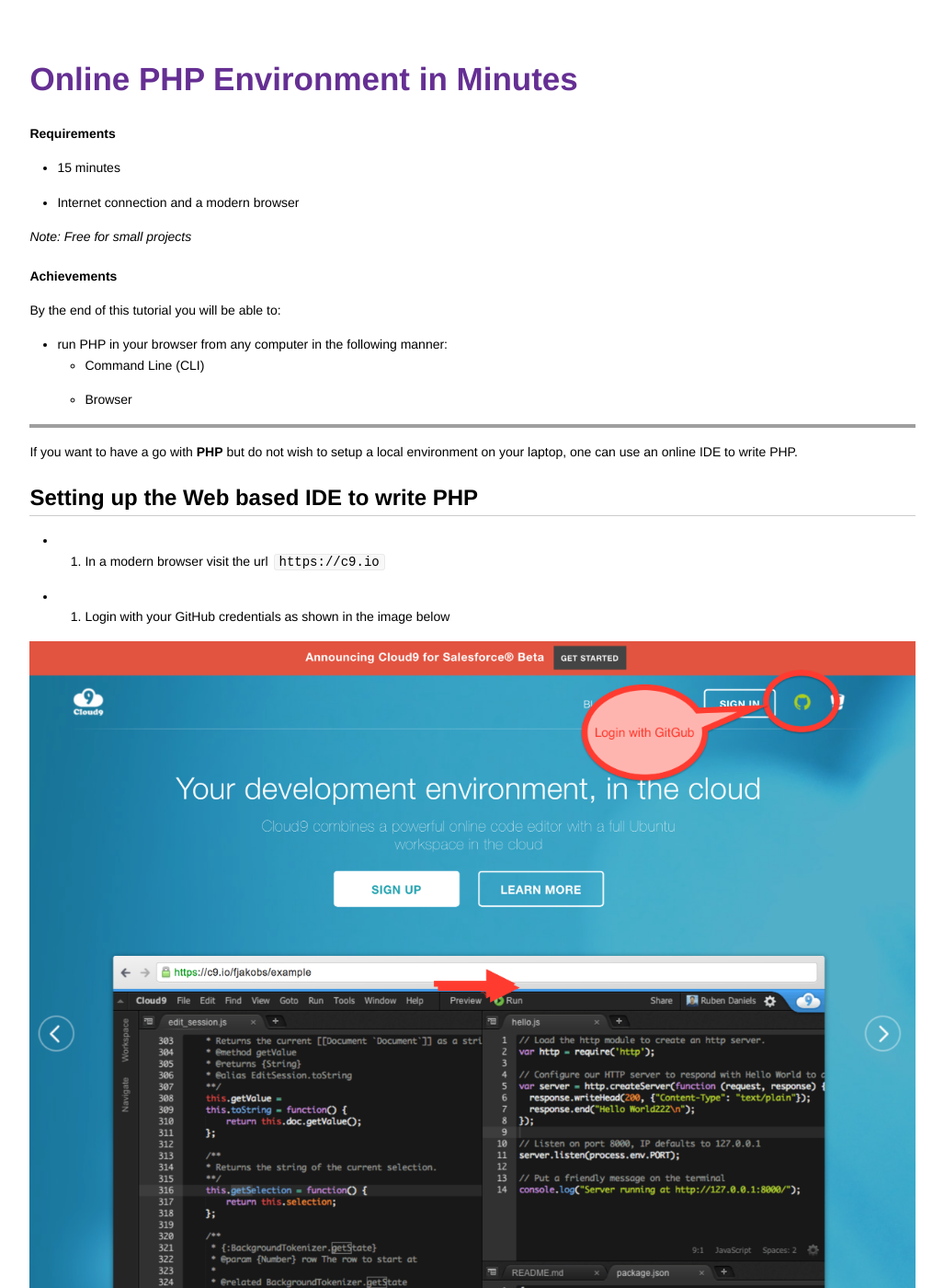
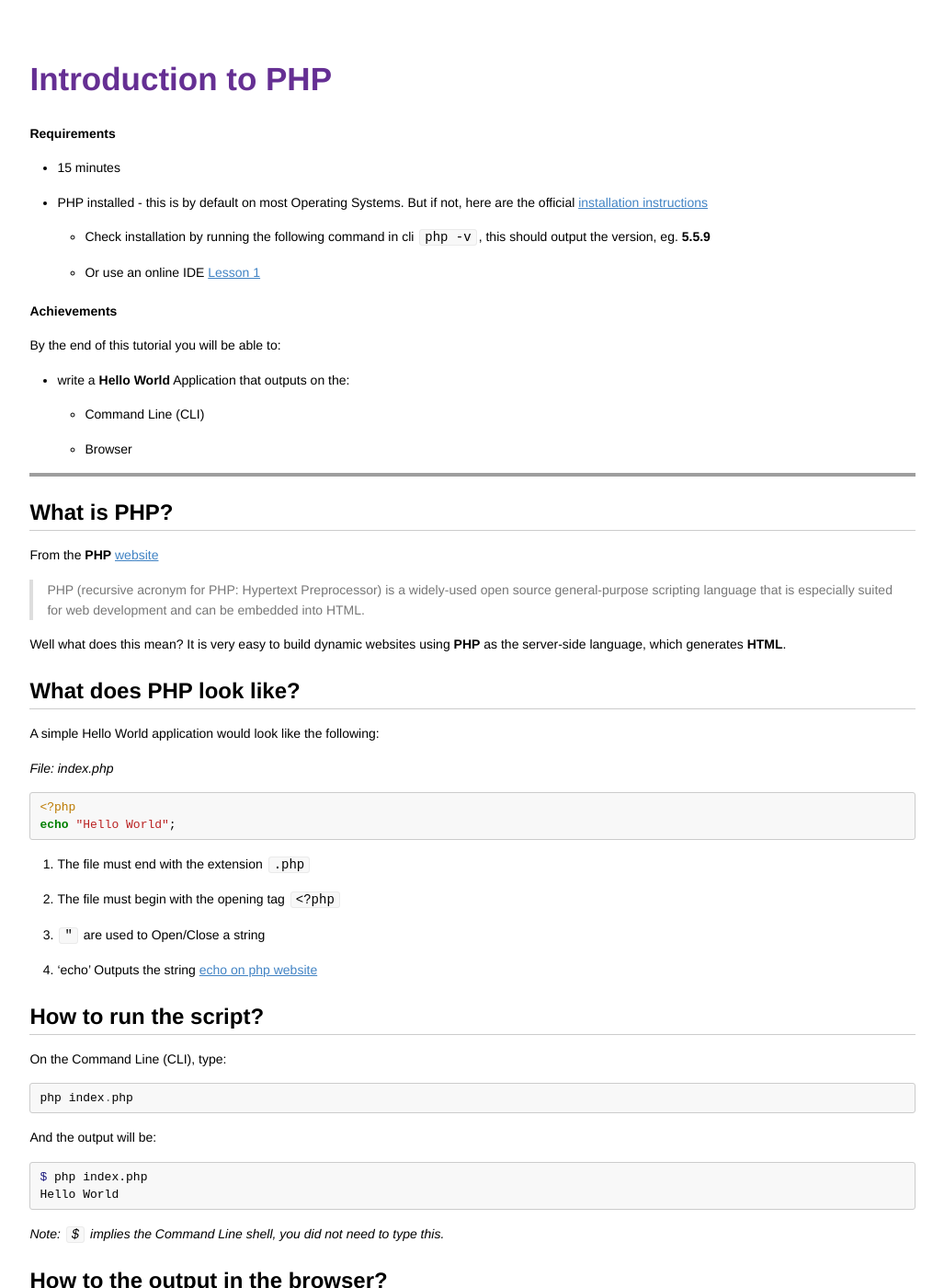
Before and after one commit to codebar/tutorials, a Jekyll site: the page built from php/lesson1/tutorial.md, in a window 1280 px wide and 1400 px high. Shown: the whole window at 92% size, without its empty margins (126-1153 px from the left). Built offline with Jekyll 4.4.1, drawn with Linux system fonts in a browser that asks for light colours; Markdown is read by kramdown in place of the engine named in the settings; some of the changed text lies outside the part shown; grey boxes are pictures that could not be loaded.

Commit message:
Replaced cloud9Ide lesson with a link to their docs

````diff
--- a/index.html
+++ b/index.html
@@ -84,9 +84,10 @@
 
           <h2>PHP</h2>
 
+          <p class="lead">If you are just getting started quickly and easily with PHP, we recommend using <a href="https://docs.c9.io/docs/getting-started">cloud9Ide</a>, as setting up your local environment can be time consuming.</p>
+
           <ul>
-            <li><a href="php/lesson1/tutorial.html">Lesson 1 - Online PHP Environment in Minutes</a></li>
-            <li><a href="php/lesson2/tutorial.html">Lesson 2 - Introduction to PHP</a></li>
+            <li><a href="php/lesson1/tutorial.html">Lesson 1 - Introduction to PHP</a></li>
           </ul>
           </section>
           <footer>
--- a/php/lesson1/tutorial.md
+++ b/php/lesson1/tutorial.md
@@ -1,103 +1,86 @@
 ---
 layout: page
-title: Online PHP Environment in Minutes
+title: Introduction to PHP
 ---
 
 ##### Requirements
 
 * 15 minutes
-* Internet connection and a modern browser
-
-*Note: Free for small projects*
+* PHP installed - this is by default on most Operating Systems. But if not, here are the official [installation instructions](http://php.net/manual/en/install.php)
+    * Check installation by running the following command in cli `php -v`, this should output the version, eg. **5.5.9**
+    * Or use an online IDE [Lesson 1](/php/lesson1/tutorial.md)
 
 ##### Achievements
 
 By the end of this tutorial you will be able to:
 
-* run PHP in your browser from any computer in the following manner:
+* write a **Hello World** Application that outputs on the:
     * Command Line (CLI)
     * Browser
 
 ---
 
-If you want to have a go with **PHP** but do not wish to setup a local environment on your laptop, one can use an online IDE to write PHP.
+## What is PHP?
 
-## Setting up the Web based IDE to write PHP
+From the **PHP** [website](http://php.net/manual/en/intro-whatis.php)
 
-* 1. In a modern browser visit the url `https://c9.io`
+> PHP (recursive acronym for PHP: Hypertext Preprocessor) is a widely-used open source general-purpose scripting language that is especially suited for web development and can be embedded into HTML.
 
-* 2. Login with your GitHub credentials as shown in the image below
+Well what does this mean? It is very easy to build dynamic websites using **PHP** as the server-side language, which generates **HTML**.
 
-![Login with GitHub](assets/images/login.png)
+## What does PHP look like?
 
-Then you should see your **Workspaces**
+A simple Hello World application would look like the following:
 
-* 3. Click on the `+` to create a new **Workspace**
+*File: index.php*
+```php
+<?php
+echo "Hello World";
+```
 
-![Create new Workspace](assets/images/workspace-add.png)
+1. The file must end with the extension `.php`
+2. The file must begin with the opening tag `<?php`
+3. `"` are used to Open/Close a string
+4. 'echo' Outputs the string [echo on php website](http://php.net/manual/en/function.echo.php)
 
-* 4. Fill in your details: project name, description etc
+## How to run the script?
 
-In the last section **Template**, choose **PHP**
+On the Command Line (CLI), type:
 
-![PHP Template](assets/images/workspace-php.png)
+```php
+php index.php
+```
 
-* 5. Then press **Create**
+And the output will be:
 
-Give it a minute to load, especially for the first time.
+```bash
+$ php index.php
+Hello World
+```
 
-Then you should have something like this
+*Note: `$` implies the Command Line shell, you did not need to type this.*
 
-![PHP Workspae IDE](assets/images/workspace-ide.png)
+## How to the output in the browser?
 
-## In the Web based IDE
+Seeing it on the Command Line is great, but what about the browser? We will need to get a WebServer running, the easiest way is to use the built-in PHP WebServer.
 
-Now your **Workspace** has been created, you will have an example **PHP** script listed on the left, called `hello-world.php`.
+*Note: Built-in PHP WebServer is great for Development, but **NOT** Production.*
 
-![Script list](assets/images/workspace-example-script.png)
+Go to the directory where you created the `index.php` file and run the following command:
 
-Double click this file and it will open in the *main window* which is on the right of the file list.
+```bash
+$ php -S 0.0.0.0:8080
+```
 
-![Workspace code](assets/images/workspace-code.png)
+1. `php` is the same command from before, that we used to run our **php** script
+2. `-S` means built-in WebServer
+3. `0.0.0.0` is the IP that the WebServer should listen on. By using `0` it will listen on everything - fine for development
+4. `8080` is the port to listen on - fine for development but in production the default port is `80` and therefore not required when accessing a URL
 
-## Running the PHP code
+Lets see the script output in your web browser! In your web browser navigate to ` http://localhost:8080/` and you should see:
 
-The **PHP** code can be run in two ways, the **CLI** or in the **Web Browser**
+![Hello World](assets/images/helloworld.png)
 
-### Running the PHP code in the CLI
+## Summary
 
-* 1. Go to the bottom window that has your `yourname@yourprojectname:~/workspace`
-
-* 2. Type `php hello-world.php` and press **enter**.
-
-You should see the output `Hello world from Cloud9!`
-
-![PHP CLI](assets/images/php-cli.png)
-
-### Running the PHP code in the Browser
-
-* 1. Run the project webserver
-
-Click on **Run Project**
-
-![Run PHP Webserver](assets/images/run-php-webserver.png)
-
-The button will now change to **Stop**
-
-* 2. Click **Preview**, then **Preview running application**
-
-![Preview PHP Webserver](assets/images/preview-php-webserver.png)
-
-This will now show a file list in the built-in browser
-
-![Preview file list](assets/images/preview-file-list.png)
-
-* 3. Click on `hello-world.php` to run the script
-
-Now in the built-in webserver you will see the same output as the CLI from earlier `Hello world from Cloud9!`
-
-![Preview webserver output](assets/images/php-webserver.png)
-
----
-
-Now change the PHP code and repeat! Enjoy.
+Now you should know how to create a simple **PHP** script and run it via the Command Line or via the Built-in **PHP** WebServer and see the output to the Command Line or the Browser respectively.
````
Also changed, not shown: php/lesson2/tutorial.md (deleted, +0 -86 lines), php/lesson1/assets/images/helloworld.png (renamed from php/lesson2/assets/images/helloworld.png), php/lesson1/assets/images/login.png (deleted), php/lesson1/assets/images/php-cli.png (deleted), php/lesson1/assets/images/php-webserver.png (deleted), php/lesson1/assets/images/preview-file-list.png (deleted), php/lesson1/assets/images/preview-php-webserver.png (deleted), php/lesson1/assets/images/run-php-webserver.png (deleted), php/lesson1/assets/images/workspace-add.png (deleted), php/lesson1/assets/images/workspace-code.png (deleted), php/lesson1/assets/images/workspace-example-script.png (deleted), php/lesson1/assets/images/workspace-php.png (deleted), 1 other file.
